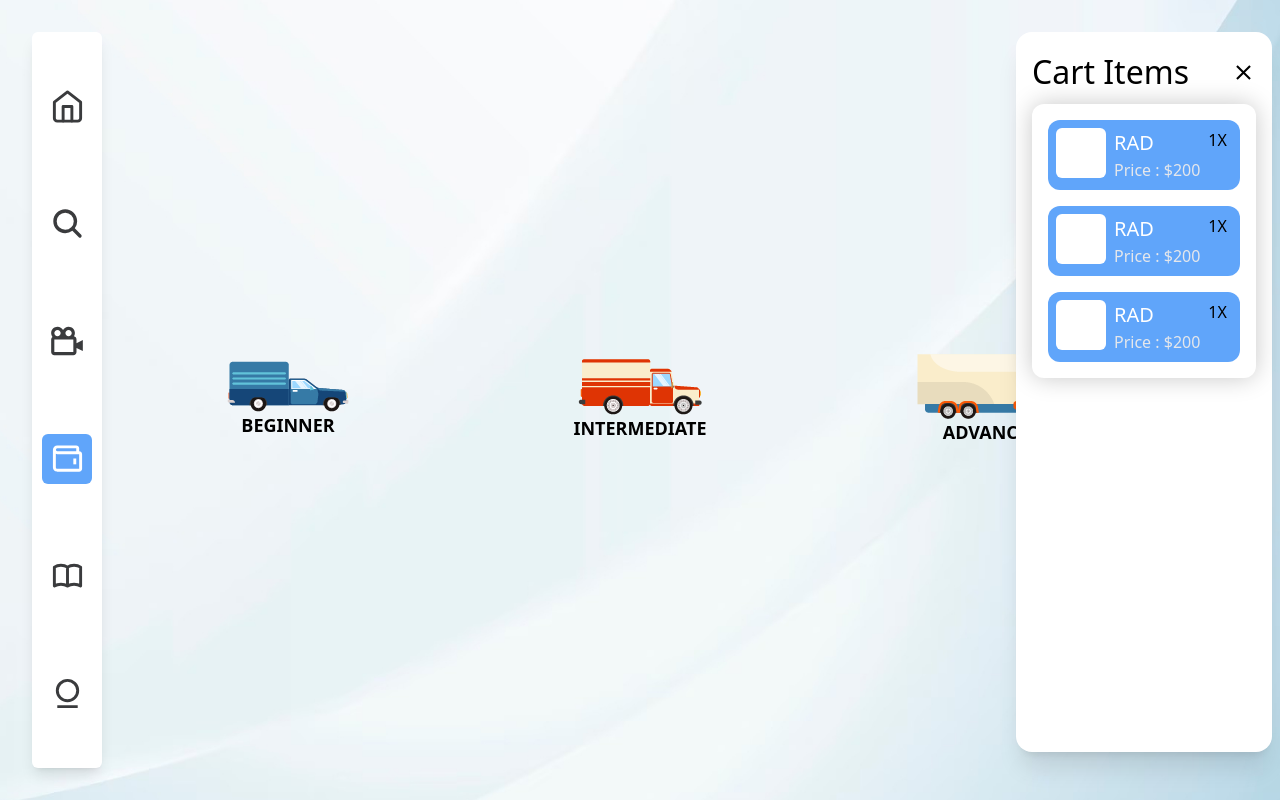
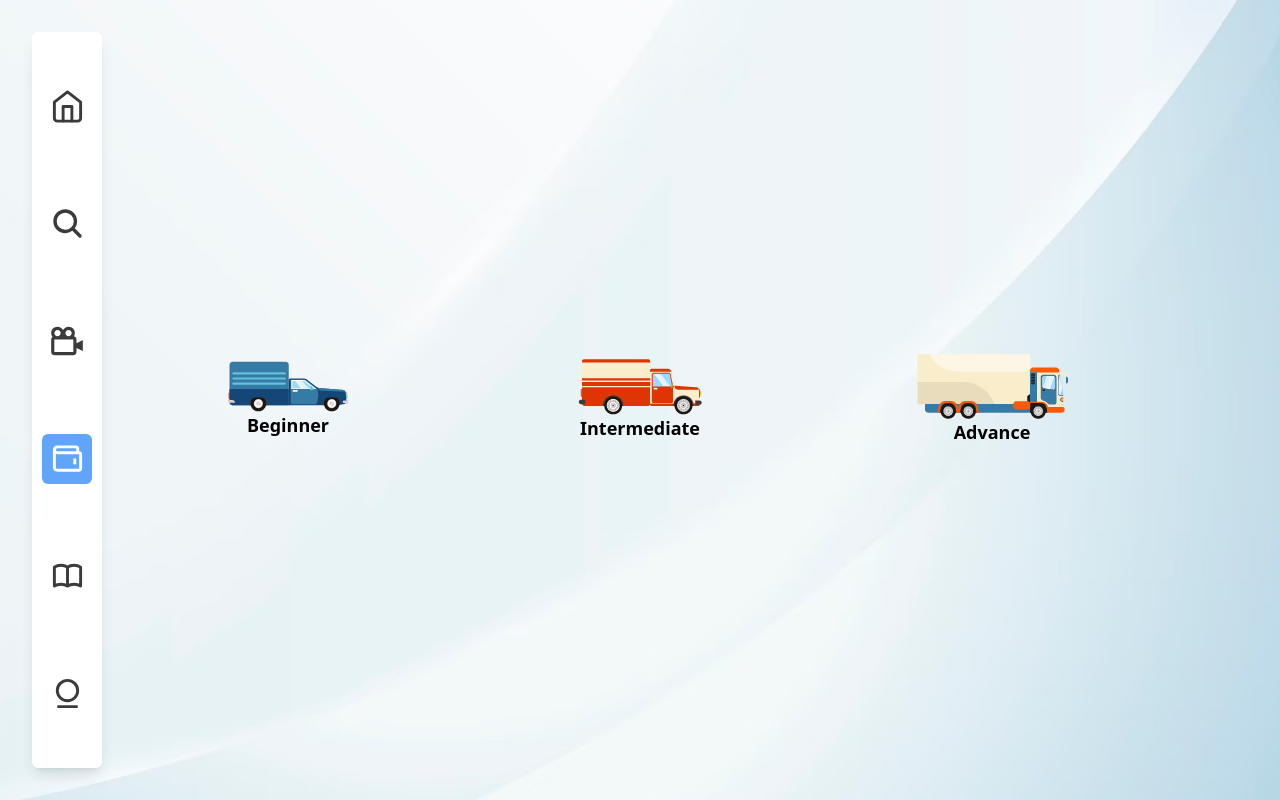
Before and after one commit to JaydeepKhachariya/new-29, a React (Vite) app: page /plan in a window 1280 px wide. Built offline with nearby package versions, Linux system fonts and the light colour scheme; the HTML template or start-up script is replaced by a standard one.

Commit message:
Make siderbar

```diff
--- a/src/pages/Plans.jsx
+++ b/src/pages/Plans.jsx
@@ -7,9 +7,12 @@ import Checkout from "../components/Checkout";
 import "animate.css";
 
 const Plan = () => {
-  const [isOpen, setIsOpen] = useState(true);
+  const [isOpen, setIsOpen] = useState(false);
 
   const [isClicked, setIsClicked] = useState(false);
+  const [selectedPlan, setSelectedPlan] = useState(null);
+  const [isSelected, setIsSelected] = useState();
+  const [showModel, setShowModel] = useState(false);
 
   const arr = [
     {
@@ -29,9 +32,45 @@ const Plan = () => {
     },
   ];
 
-  const [isSelected, setIsSelected] = useState();
-  const [showModel, setShowModel] = useState(false);
-  console.log(isSelected);
+  const plans = [
+    {
+      id: 1,
+      name: "Beginner",
+      image: beginner,
+      rad: 1,
+      dad: 1,
+      chingari: 1,
+      wabisabi: 1,
+      workers: 4,
+      mother: 1,
+    },
+    {
+      id: 2,
+      name: "Intermediate",
+      image: intermediet,
+      rad: 1,
+      dad: 1,
+      chingari: 1,
+      wabisabi: 1,
+      workers: 8,
+      mother: 1,
+    },
+    {
+      id: 3,
+      name: "Advance",
+      image: expert,
+      rad: 1,
+      dad: 1,
+      chingari: 1,
+      wabisabi: 1,
+      workers: 16,
+      mother: 1,
+    },
+  ];
+
+  const handlePlanClick = (plan) => {
+    setSelectedPlan(plan);
+  };
 
   const handleClick = (id) => {
     setIsClicked(id);
@@ -45,13 +84,14 @@ const Plan = () => {
         <div className="h-[100%] top-0 relative">
           {isSelected == undefined ? (
             <div className="flex items-center justify-around  h-[100%]">
-              {arr.map((el) => {
+              {plans.map((el) => {
                 return (
                   <div
                     key={el.id}
                     className="flex flex-col items-center justify-center p-4 h-[250px] w-[250px]"
                     onClick={() => {
                       handleClick(el.id);
+                      handlePlanClick(el);
                     }}
                   >
                     <img
@@ -75,7 +115,9 @@ const Plan = () => {
                       <div className="flip-card-front">
                         <img src="rad.png" alt="" />
                       </div>
-                      <div className="flip-card-back">2</div>
+                      <div className="flip-card-back">
+                        RAD {selectedPlan.rad}$
+                      </div>
                     </div>
                   </div>
                   <div className="h-[150px] w-[150px] rounded-full bg-transparent flip-card">
@@ -83,7 +125,9 @@ const Plan = () => {
                       <div className="flip-card-front">
                         <img src="mother.png" alt="" className="w-[130px]" />
                       </div>
-                      <div className="flip-card-back">2</div>
+                      <div className="flip-card-back">
+                        Mother {selectedPlan.mother}$
+                      </div>
                     </div>
                   </div>
                 </div>
@@ -93,25 +137,31 @@ const Plan = () => {
                       <div className="flip-card-front">
                         <img src="chingari.png" alt="" className="w-[100px]" />
                       </div>
-                      <div className="flip-card-back">Chingari</div>
+                      <div className="flip-card-back">
+                        Chingari {selectedPlan.chingari}$
+                      </div>
                     </div>
                   </div>
                   <div className="h-[150px] w-[150px] rounded-full bg-transparent flip-card">
                     <div className="flip-card-inner">
                       <div className="flip-card-front">
                         <img
-                          src={
-                            isSelected === 1
-                              ? beginner
-                              : isSelected === 2
-                              ? intermediet
-                              : expert
-                          }
+                          src={selectedPlan.image}
+                          // src={
+                          //   isSelected === 1
+                          //     ? beginner
+                          //     : isSelected === 2
+                          //     ? intermediet
+                          //     : expert
+                          // }
                           alt=""
                           className="w-[100px] animate__animated animate__slideInLeft animate__faster"
                         />
                       </div>
-                      <div className="flip-card-back">
+                      <div
+                        className="flip-card-back"
+                        onClick={() => setIsOpen(true)}
+                      >
                         <button>Book now</button>
                       </div>
                     </div>
@@ -121,7 +171,9 @@ const Plan = () => {
                       <div className="flip-card-front ">
                         <img src="teamwork2.png" alt="" className="w-[90px]" />
                       </div>
-                      <div className="flip-card-back">2</div>
+                      <div className="flip-card-back">
+                        Workers {selectedPlan.workers}$
+                      </div>
                     </div>
                   </div>
                 </div>
@@ -131,7 +183,9 @@ const Plan = () => {
                       <div className="flip-card-front">
                         <img src="wabiSabi.png" alt="" className="w-[120px]" />
                       </div>
-                      <div className="flip-card-back">2</div>
+                      <div className="flip-card-back">
+                        Wabisabi {selectedPlan.wabisabi}$
+                      </div>
                     </div>
                   </div>
                   <div className="h-[150px] w-[150px] rounded-full bg-transparent flip-card">
@@ -139,20 +193,22 @@ const Plan = () => {
                       <div className="flip-card-front">
                         <img src="dad.png" alt="" />
                       </div>
-                      <div className="flip-card-back">2</div>
+                      <div className="flip-card-back">
+                        DAD {selectedPlan.dad}$
+                      </div>
                     </div>
                   </div>
                 </div>
               </div>
 
               <div className="mt-10 w-3/4 mx-auto flex justify-evenly gap-4 items-center   ">
-                {arr.map((el) => {
+                {plans.map((el) => {
                   return (
                     <div
                       key={el.id}
-                      onClick={() => setIsSelected(el.id)}
+                      onClick={() => handlePlanClick(el)}
                       className={`${
-                        isSelected === el.id
+                        selectedPlan.id === el.id
                           ? " bg-blue-400 text-white"
                           : "bg-[white] shadow-xl"
                       } flex flex-col items-center justify-center p-4 rounded-2xl h-[50px] w-[150px]`}
@@ -169,7 +225,7 @@ const Plan = () => {
       </div>
       {/* <div className=""> */}
       {isOpen ? (
-        <div className="bg-white flex flex-col p-4  shadow-xl w-[20%] my-8 mx-2 h-[90vh] rounded-2xl absolute top-0 right-0">
+        <div className=" bg-white flex flex-col p-4  shadow-xl w-[20%] my-8 mx-2 h-[90vh] rounded-2xl absolute top-0 right-0">
           <div className="flex items-center justify-between w-full">
             <p className="text-[32px]">Cart Items</p>
             <MdClose
@@ -179,37 +235,84 @@ const Plan = () => {
             />
           </div>
 
-          <div className="bg-white cartShadow rounded-xl flex flex-col mt-2 gap-4 p-4">
-            <div className="h-[70px] flex items-center w-full bg-[#60a5fa] py-1 px-2 rounded-xl">
-              <div className="flex gap-2 items-start">
-                <div className="flex items-start gap-2"><div className="h-[50px] w-[50px] rounded-md bg-white"></div>
-                <div className="flex flex-col items-start">
-                  <p className="text-[20px] text-white uppercase">Rad</p>
-                  <p className=" text-gray-200 text-[16px] ">Price : $200</p>
-                </div></div>
+          <div className="bg-white cartShadow rounded-xl flex flex-col mt-2 gap-4 p-2">
+            <div className="h-[50px] flex items-center w-full bg-[#60a5fa] py-1 px-2 rounded-lg">
+              <div className="flex w-full justify-between pr-2 items-center">
+                <div className="flex items-center gap-2">
+                  <div className="flex flex-col items-start">
+                    <p className="text-[16px] text-white uppercase">DAD</p>
+                    <p className=" text-gray-200 text-[14px] ">
+                      Price : ${selectedPlan.dad}
+                    </p>
+                  </div>
+                </div>
+                <p>1X</p>
+              </div>
+            </div>
+
+            <div className="h-[50px] flex items-center w-full bg-[#60a5fa] py-1 px-2 rounded-lg">
+              <div className="flex w-full justify-between pr-2 items-center">
+                <div className="flex items-center gap-2">
+                  <div className="flex flex-col items-start">
+                    <p className="text-[16px] text-white uppercase">RAD</p>
+                    <p className=" text-gray-200 text-[14px] ">
+                      Price : ${selectedPlan.rad}
+                    </p>
+                  </div>
+                </div>
 
                 <p>1X</p>
               </div>
             </div>
-            <div className="h-[70px] flex items-center w-full bg-[#60a5fa] py-1 px-2 rounded-xl">
-              <div className="flex gap-2 items-start">
-                <div className="flex items-start gap-2"><div className="h-[50px] w-[50px] rounded-md bg-white"></div>
-                <div className="flex flex-col items-start">
-                  <p className="text-[20px] text-white uppercase">Rad</p>
-                  <p className=" text-gray-200 text-[16px] ">Price : $200</p>
-                </div></div>
-
+            <div className="h-[50px] flex items-center w-full bg-[#60a5fa] py-1 px-2 rounded-lg">
+              <div className="flex w-full justify-between pr-2 items-center">
+                <div className="flex items-center gap-2">
+                  <div className="flex flex-col items-start">
+                    <p className="text-[16px] text-white uppercase">Chingari</p>
+                    <p className=" text-gray-200 text-[14px] ">
+                      Price : ${selectedPlan.chingari}
+                    </p>
+                  </div>
+                </div>
                 <p>1X</p>
               </div>
             </div>
-            <div className="h-[70px] flex items-center w-full bg-[#60a5fa] py-1 px-2 rounded-xl">
-              <div className="flex gap-2 items-start">
-                <div className="flex items-start gap-2"><div className="h-[50px] w-[50px] rounded-md bg-white"></div>
-                <div className="flex flex-col items-start">
-                  <p className="text-[20px] text-white uppercase">Rad</p>
-                  <p className=" text-gray-200 text-[16px] ">Price : $200</p>
-                </div></div>
-
+            <div className="h-[50px] flex items-center w-full bg-[#60a5fa] py-1 px-2 rounded-lg">
+              <div className="flex w-full justify-between pr-2 items-center">
+                <div className="flex items-center gap-2">
+                  <div className="flex flex-col items-start">
+                    <p className="text-[16px] text-white uppercase">Mother</p>
+                    <p className=" text-gray-200 text-[14px] ">
+                      Price : ${selectedPlan.mother}
+                    </p>
+                  </div>
+                </div>
+                <p>1X</p>
+              </div>
+            </div>
+            <div className="h-[50px] flex items-center w-full bg-[#60a5fa] py-1 px-2 rounded-lg">
+              <div className="flex w-full justify-between pr-2 items-center">
+                <div className="flex items-center gap-2">
+                  <div className="flex flex-col items-start">
+                    <p className="text-[16px] text-white uppercase">Wabisabi</p>
+                    <p className=" text-gray-200 text-[14px] ">
+                      Price : ${selectedPlan.wabisabi}
+                    </p>
+                  </div>
+                </div>
+                <p>1X</p>
+              </div>
+            </div>
+            <div className="h-[50px] flex items-center w-full bg-[#60a5fa] py-1 px-2 rounded-lg">
+              <div className="flex w-full justify-between pr-2 items-center">
+                <div className="flex items-center gap-2">
+                  <div className="flex flex-col items-start">
+                    <p className="text-[16px] text-white uppercase">Workers</p>
+                    <p className=" text-gray-200 text-[14px] ">
+                      Price : ${selectedPlan.workers}
+                    </p>
+                  </div>
+                </div>
                 <p>1X</p>
               </div>
             </div>
```
